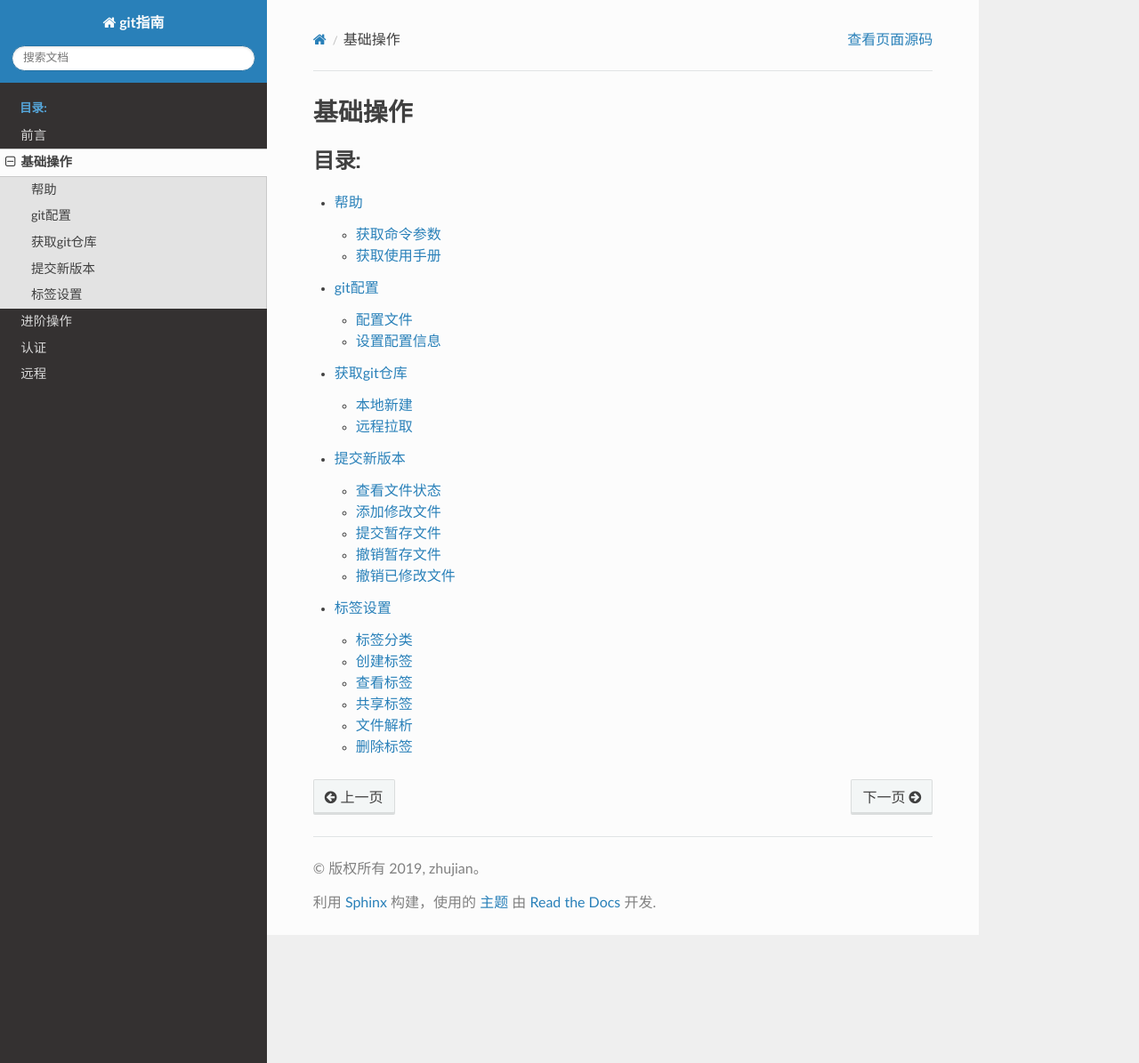
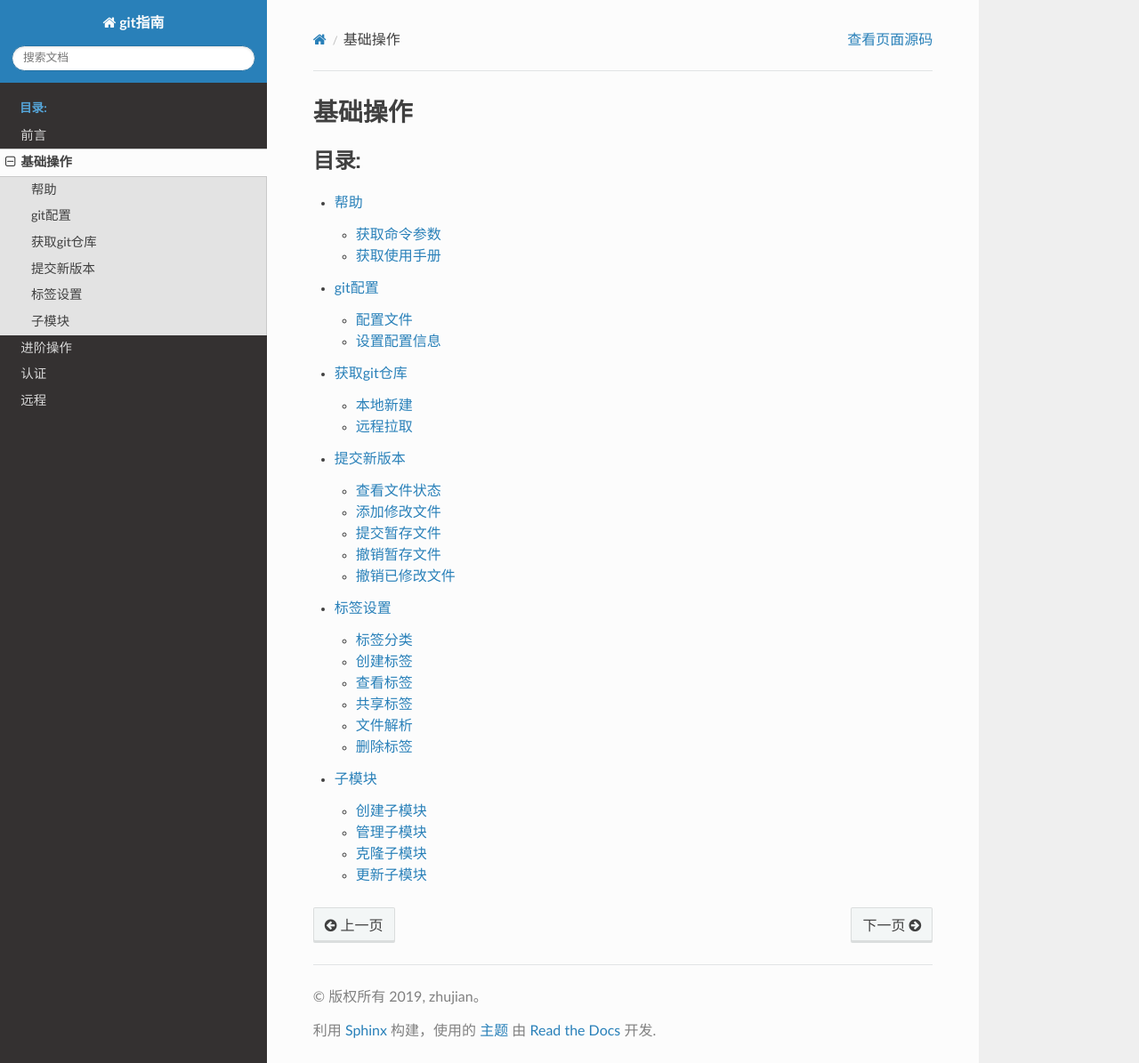
Before and after one commit to Document-Collection/git-guide, a Sphinx documentation site: the page built from docs/source/basic.rst, in a window 1280 px wide and 1195 px high. Shown: the whole window at 89% size. Built offline with Sphinx 7.4.7 and the Read the Docs theme 2.0.0, drawn with Linux system fonts in a browser that asks for light colours; some of the changed lines change nothing that is shown.

Commit message:
添加子模块操作

```diff
--- a/docs/source/basic.rst
+++ b/docs/source/basic.rst
@@ -11,3 +11,4 @@
    basic/获取git仓库
    basic/提交新版本
    basic/标签设置
+   basic/子模块
--- /dev/null
+++ b/docs/source/basic/子模块.md
@@ -0,0 +1,85 @@
+
+# 子模块
+
+参考:[7.11 Git 工具 - 子模块](https://git-scm.com/book/zh/v2/Git-%E5%B7%A5%E5%85%B7-%E5%AD%90%E6%A8%A1%E5%9D%97)
+
+开发个人网站的过程中需要用到主题仓库,所以会在一个仓库的里面嵌套另一个仓库,如果直接将子仓库加入版本管理,很多文件无法进行版本化,所以想到了子模块的操作
+
+## 创建子模块
+
+使用`git submodule`命令添加子模块
+
+    $ git submodule add git@github.com:zjZSTU/hexo-theme-next.git blogs/themes/next
+    Cloning into 'blogs/themes/next'...
+    remote: Enumerating objects: 1, done.
+    remote: Counting objects: 100% (1/1), done.
+    remote: Total 5402 (delta 0), reused 0 (delta 0), pack-reused 5401
+    Receiving objects: 100% (5402/5402), 5.29 MiB | 1.03 MiB/s, done.
+    Resolving deltas: 100% (3294/3294), done.
+    Checking connectivity... done.
+
+除了添加子仓库之外,还生成了一个配置文件`.gitmodules`
+
+    $ git status
+    On branch dev
+    Your branch is ahead of 'origin/dev' by 1 commit.
+    (use "git push" to publish your local commits)
+    Changes to be committed:
+    (use "git reset HEAD <file>..." to unstage)
+
+        new file:   .gitmodules
+        new file:   blogs/themes/next
+
+`.gitmodules`里面保存了子模块的地址和远程仓库链接
+
+    $ cat .gitmodules
+    [submodule "blogs/themes/next"]
+        path = blogs/themes/next
+        url = git@github.com:zjZSTU/hexo-theme-next.git
+
+## 管理子模块
+
+主仓库只能提示子模块中的文件修改,必须子模块自己进行添加和上传
+
+比如在`next`文件夹内新建文件`hellogit`
+
+    # 对于主模块而言
+    $ git status
+    On branch dev
+    Your branch is up-to-date with 'origin/dev'.
+    Changes not staged for commit:
+        (use "git add <file>..." to update what will be committed)
+        (use "git checkout -- <file>..." to discard changes in working directory)
+        (commit or discard the untracked or modified content in submodules)
+
+	    modified:   next (untracked content)
+
+    no changes added to commit (use "git add" and/or "git commit -a")
+    # 对于子模块而言
+    $ git status
+    HEAD detached at 0c5ed6f
+    Untracked files:
+        (use "git add <file>..." to include in what will be committed)
+
+	    hellogit
+
+    nothing added to commit but untracked files present (use "git add" to track)
+
+## 克隆子模块
+
+克隆主仓库后子模块的文件夹在但是没有文件,还需要进一步克隆子仓库
+
+    # 初始化本地配置文件
+    $ git submodule init
+    # 拉取远程仓库
+    $ git submodule update
+
+## 更新子模块
+
+如果子模块有更新,可以进入子模块路径进行更新
+
+    $ git pull
+
+或者在主仓库更新所有子模块
+
+    $ git submodule foreach git pull
```
